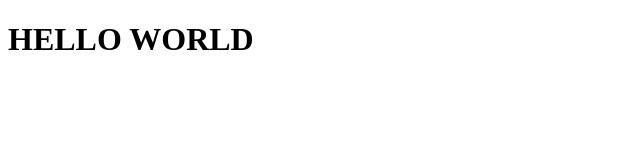
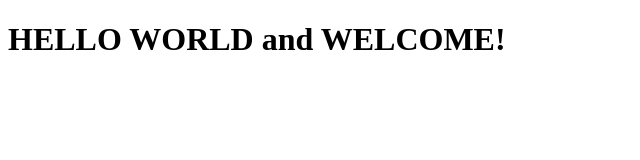
Before and after one commit to NebilaZorgane/Documentary, a plain HTML site: page index.html in a window 1280 px wide. Shown: the whole page, without its empty margins (0-640 px from the left). Drawn offline with Linux system fonts and the light colour scheme.

Commit message:
modification html

```diff
--- a/index.html
+++ b/index.html
@@ -10,6 +10,6 @@
      <!-- C'est ici que vous mettrez votre contenu -->
    </body>
 
-   <h1>HELLO WORLD</h1>
+   <h1>HELLO WORLD and WELCOME!</h1>
 
 </html>
```
